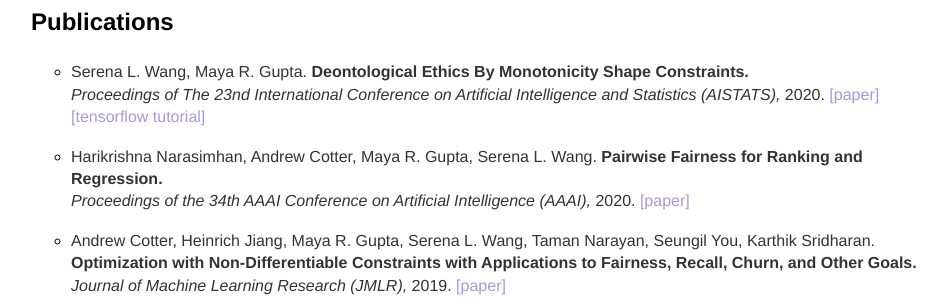
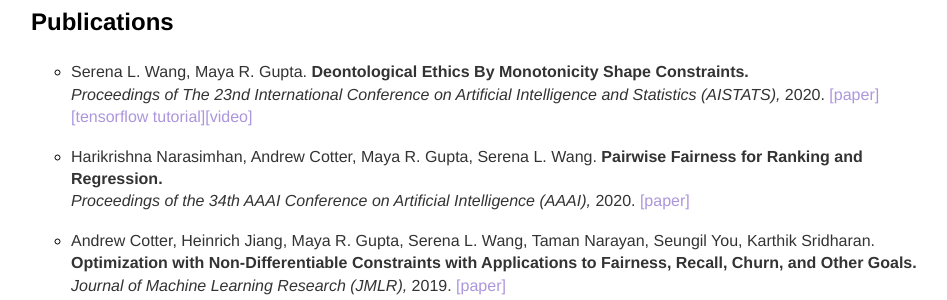
Before and after one commit to serenalwang/serenalwang.github.io, a Jekyll site: the page built from research.md, in a window 1280 px wide. Shown: the part 422-722 px from the top of the page, without its empty margins (161-1108 px from the left). Built offline with Jekyll 4.4.1, drawn with Linux system fonts in a browser that asks for light colours.

Commit message:
added aistats video

```diff
--- a/research.md
+++ b/research.md
@@ -22,7 +22,7 @@ title: Research
 
 * Serena L. Wang, Maya R. Gupta.
 **Deontological Ethics By Monotonicity Shape Constraints.**
-*Proceedings of The 23nd International Conference on Artificial Intelligence and Statistics (AISTATS),* 2020. [[paper]](http://proceedings.mlr.press/v108/wang20e.html) [[tensorflow tutorial]](https://www.tensorflow.org/lattice/tutorials/shape_constraints_for_ethics)
+*Proceedings of The 23nd International Conference on Artificial Intelligence and Statistics (AISTATS),* 2020. [[paper]](http://proceedings.mlr.press/v108/wang20e.html) [[tensorflow tutorial]](https://www.tensorflow.org/lattice/tutorials/shape_constraints_for_ethics)[[video]](https://slideslive.com/38930135/deontological-ethics-by-monotonicity-shape-constraints)
 
 * Harikrishna Narasimhan, Andrew Cotter,  Maya R. Gupta, Serena L. Wang.
 **Pairwise Fairness for Ranking and Regression.**
```
